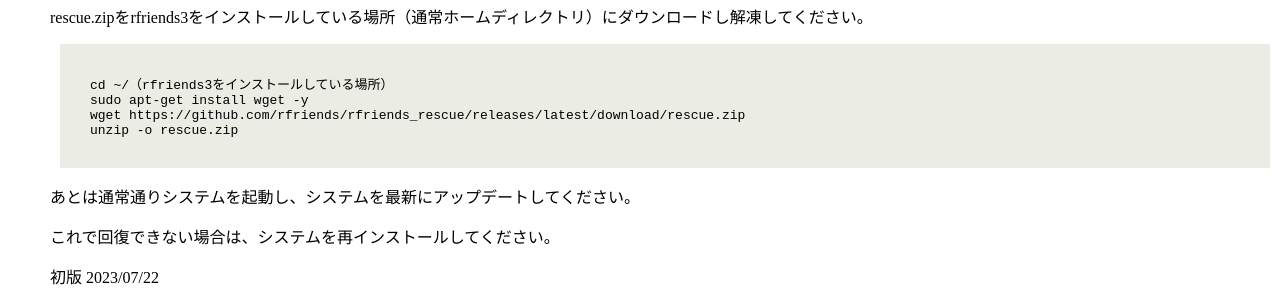
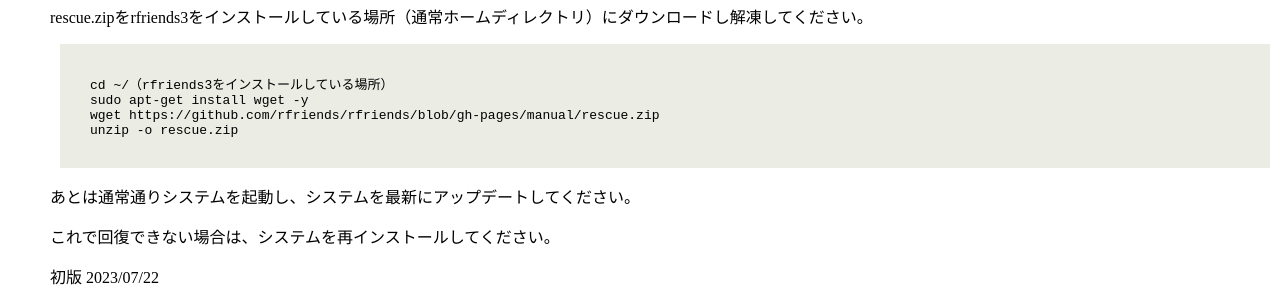
Before and after one commit to rfriends/rfriends, a Jekyll site: the page built from manual/rescue.md, in a window 1280 px wide. Shown: the part 1386-1677 px from the top of the page. Built offline with Jekyll 4.4.1, drawn with Linux system fonts in a browser that asks for light colours; our own code applies the rules of GitHub Pages for plain Markdown files; Markdown is read by kramdown in place of the engine named in the settings; part of the change alters nothing that is shown.

Commit message:
Update rescue.md

````diff
--- a/manual/rescue.md
+++ b/manual/rescue.md
@@ -42,7 +42,7 @@ rfriends3 用です。
 
 まず、以下のリンクより、レスキューシステム rescue.zipをダウンロードしてください。
 
-[rescue.zip](https://github.com/rfriends/rfriends_rescue/releases/latest/download/rescue.zip)
+[rescue.zip](https://github.com/rfriends/rfriends/blob/gh-pages/manual/rescue.zip)
 
 ダウンロードしたrescue.zipをダブルクリックします。
 中のrfriends3フォルダをrfriends3がインストールされている場所にドラッグ＆ドロップしてください。
@@ -55,7 +55,7 @@ rescue.zipをrfriends3をインストールしている場所（通常ホーム
 ```
 cd ~/（rfriends3をインストールしている場所）
 sudo apt-get install wget -y
-wget https://github.com/rfriends/rfriends_rescue/releases/latest/download/rescue.zip
+wget https://github.com/rfriends/rfriends/blob/gh-pages/manual/rescue.zip
 unzip -o rescue.zip
 ```
 
````
